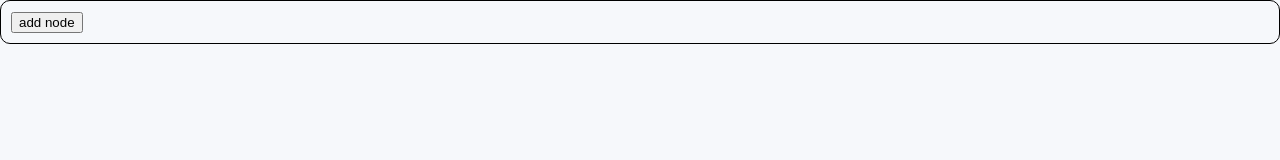
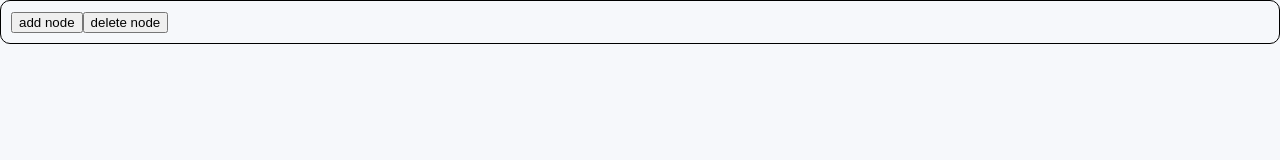
Before and after one commit to DingxinYan-Herman/Team_ToDo_List, a Vue app in the folder frontend/: page / in a window 1280 px wide. Shown: the top 160 px of the page. Built offline with nearby package versions, Linux system fonts and the light colour scheme.

Commit message:
Version 1.0.4 implement delete node function

```diff
--- a/frontend/src/components/tree.vue
+++ b/frontend/src/components/tree.vue
@@ -1,6 +1,7 @@
 <template>
     <div class="tree-border">
         <button @click="addNode"> add node </button>
+        <button @click="delNode"> delete node </button>
 
         <node v-for="node in nodeList" :key="node.name" :node="node"/>
     </div>
@@ -22,6 +23,10 @@
 
         nodeList.value.push(newNode)
     }
+
+    function delNode() {
+        nodeList.value.pop()
+    }
 </script>
 
 <style>
```
